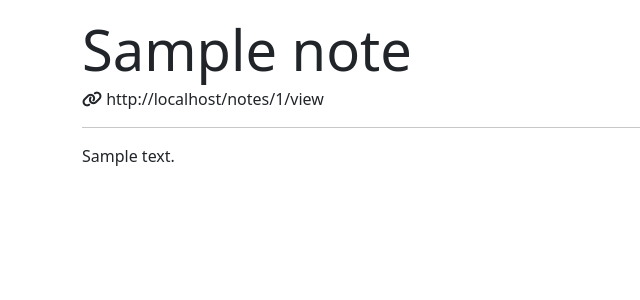
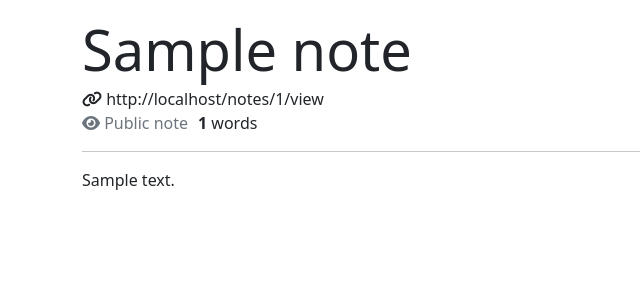
Before and after one commit to ReviewEdge/study-hall, a Flask app: page /notes/1/view in a window 1280 px wide. Shown: the part 76-376 px from the top of the page, without its empty margins (0-640 px from the left). Run offline with Flask 2, Linux system fonts and the light colour scheme; tables that the repository leaves empty hold one stand-in row (values such as "Sample post"); parts of the project's set-up code (start-up, migrations or seed data) failed here and were passed over.

Commit message:
add uploading of images & other notes stuff

```diff
--- a/app.py
+++ b/app.py
@@ -4,6 +4,9 @@
 
 import os
 import sys
+import time
+
+from flask.helpers import abort
 script_dir = os.path.abspath(os.path.dirname(__file__))
 sys.path.append(script_dir)
 
@@ -21,9 +24,14 @@ from forms.new_note_form import NewNoteForm
 from forms.new_studyset_form import NewStudysetForm
 from forms.share_note_form import ShareNoteForm
 
+from werkzeug.utils import secure_filename
+
 ###############################################################################
 # Basic Configuration
 ###############################################################################
+
+UPLOAD_FOLDER = 'static/images/user_uploads'
+ALLOWED_EXTENSIONS = {'jpeg','jpg','jpe','jfi','jif','jfif','png','gif','bmp','webp'} # match Tiny MCE editor
 
 # load files
 dbfile = os.path.join(script_dir, "study_hall.sqlite3")
@@ -41,6 +49,7 @@ app.config['SEND_FILE_MAX_AGE_DEFAULT'] = 0
 app.config['SECRET_KEY'] = 'correcthorsebatterystaple'
 app.config['SQLALCHEMY_DATABASE_URI'] = f"sqlite:///{dbfile}"
 app.config['SQLALCHEMY_TRACK_MODIFICATIONS'] = False
+app.config['UPLOAD_FOLDER'] = UPLOAD_FOLDER
 
 # make current_user available on all pages without passing it in to each template every time
 @app.context_processor
@@ -113,8 +122,11 @@ class Note(db.Model):
     id = db.Column(db.Integer, primary_key=True)
     ownerID = db.Column(db.Integer, db.ForeignKey('user.id'), nullable=False)
     title = db.Column(db.Unicode)
+    word_count = db.Column(db.Integer, nullable=False, default=0)
     content = db.Column(db.Unicode)
-    public = db.Column(db.Boolean)
+    public = db.Column(db.Boolean, nullable=False, default=False)
+    created_at = db.Column(db.DateTime, nullable=False, default=datetime.now())
+    updated_at = db.Column(db.DateTime, nullable=False, default=datetime.now())
 
 with app.app_context():
     db.create_all() # this is only needed if the database doesn't already exist
@@ -122,6 +134,12 @@ with app.app_context():
 ###############################################################################
 # Route Handlers
 ###############################################################################
+
+def allowed_file(filename):
+    return '.' in filename and filename.rsplit('.', 1)[1].lower() in ALLOWED_EXTENSIONS
+
+def split_filename(filename):
+    return filename.rsplit('.', 1)
 
 # User registration
 @app.get('/register/')
@@ -240,7 +258,7 @@ def index():
 @login_required
 def get_notes():
     form = NewNoteForm()
-    notes = load_user(current_user.get_id()).notes
+    notes = Note.query.filter_by(ownerID = current_user.get_id()).order_by(Note.updated_at.desc()).all()
     return render_template('notes/index.html', form=form, notes=notes)
 
 @app.post('/notes/create')
@@ -278,7 +296,9 @@ def update_note(id):
 
     note_json = request.get_json()
     note.title = note_json.get('title')
+    note.word_count = note_json.get('wordCount')
     note.content = note_json.get('content')
+    note.updated_at = datetime.now()
     db.session.commit()
     return "success", 200
 
@@ -310,6 +330,7 @@ def post_share_note(id):
         return redirect(url_for('index'))
 
     note.public = not note.public
+    note.updated_at = datetime.now()
     db.session.commit()
 
     if form.page.data == "view":
@@ -331,6 +352,26 @@ def delete_note(id):
     db.session.commit()
     flash('Note has been deleted')
     return "success", 200
+
+@app.post('/api/upload_file')
+@login_required
+def upload_file():
+    file = request.files.get('file')
+    if file and allowed_file(file.filename):
+        # validate and generate path
+        filename = secure_filename(file.filename)
+        split = split_filename(filename)
+        filename = secure_filename(f'{split[0].lower()}-{time.time()}.{split[1].lower()}')
+
+        img_path = os.path.join(app.config['UPLOAD_FOLDER'], filename)
+
+        # save image
+        file.save(img_path)
+
+        # return image
+        return jsonify({"location": filename})
+
+    return "failure", 404
 
 # flashcards
 @app.get('/flashcards')
--- a/static/scripts/view-notes.js
+++ b/static/scripts/view-notes.js
@@ -23,7 +23,14 @@
 
   const copyLink = () => {
     if (navigator.clipboard) {
-      navigator.clipboard.writeText(copyLinkP.innerText);
+      const text = copyLinkP.innerText
+      navigator.clipboard.writeText(text);
+      copyLinkP.innerHTML = "<i class='fa-solid fa-check'></i> Copied!"
+      copyLinkP.classList.add("text-success")
+      setTimeout(() => {
+        copyLinkP.innerText = text
+        copyLinkP.classList.remove("text-success")
+      }, 2000)
     }
   }
 
--- a/static/styles/notes.css
+++ b/static/styles/notes.css
@@ -15,3 +15,21 @@ p { margin: 0 }
 .cursor-pointer {
   cursor: pointer;
 }
+
+.note-content {
+  overflow-x: auto;
+}
+
+.note-content img {
+  margin-bottom: 5px;
+}
+
+.note-content table {
+  border-collapse: collapse;
+  width: 100% !important;
+}
+
+.note-content table td, .note-content table th {
+  border: 1px solid #CCCCCC;
+  padding: 5px;
+}
--- a/templates/notes/view.html
+++ b/templates/notes/view.html
@@ -39,8 +39,22 @@
       {{ share_link }}
     </p>
   {% endif %}
+
+  <div class="d-flex" style="column-gap: 10px;">
+    <p class="text-muted">
+      {% if note.public %}
+        <i class="fa-solid fa-eye"></i>
+        Public note
+      {% else %}
+        <i class="fa-solid fa-lock"></i>
+        Private note
+      {% endif %}
+    </p>
+    <p class=""><strong>{{ note.word_count }}</strong> words</p>
+  </div>
+
   <hr>
-  <div>
+  <div class="note-content">
     {% if note.content == None %}
       <p class="text-muted">Empty note</p>
     {% else %}
```
Also changed, not shown: static/scripts/edit-notes.js (+9 -1 lines), templates/notes/edit.html (+10 -0 lines), templates/notes/index.html (+6 -1 lines), static/images/user_uploads/mceclip0-1670439369.247369.jpg (added), 3 other files.
